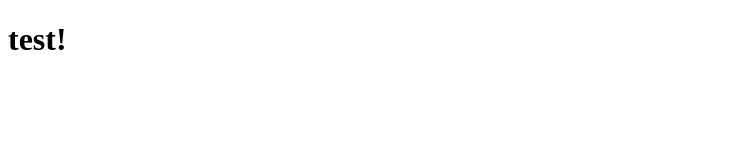
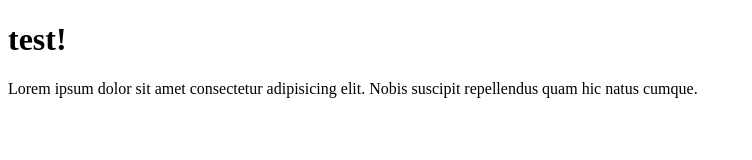
Before and after one commit to kurays015/Testing, a plain HTML site: page index.html in a window 1280 px wide. Shown: the whole page, without its empty margins (0-752 px from the left). Drawn offline with Linux system fonts and the light colour scheme.

Commit message:
add ammend , test

```diff
--- /dev/null
+++ b/amend.js
@@ -0,0 +1 @@
+console.log("amend test");
--- a/index.html
+++ b/index.html
@@ -7,5 +7,9 @@
   </head>
   <body>
     <h1>test!</h1>
+    <div>
+      Lorem ipsum dolor sit amet consectetur adipisicing elit. Nobis suscipit
+      repellendus quam hic natus cumque.
+    </div>
   </body>
 </html>
```
